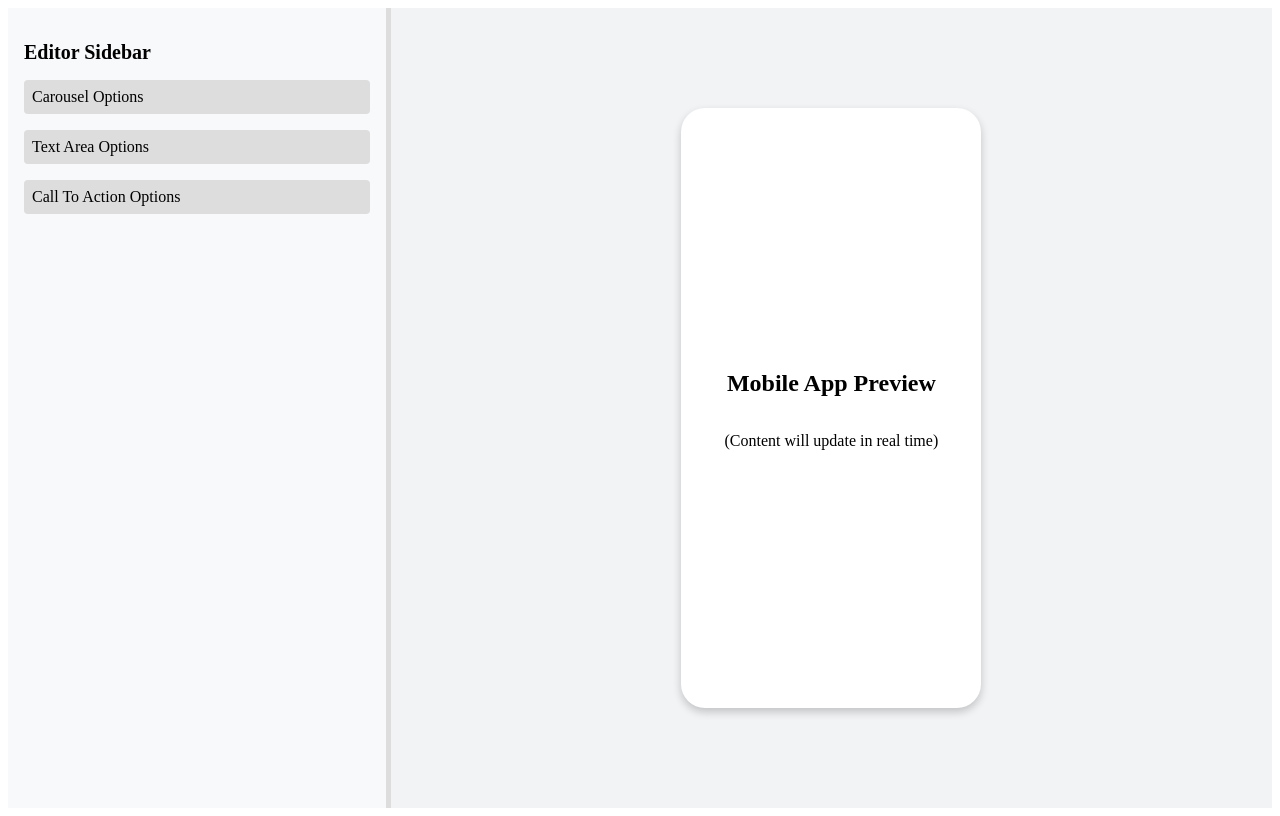
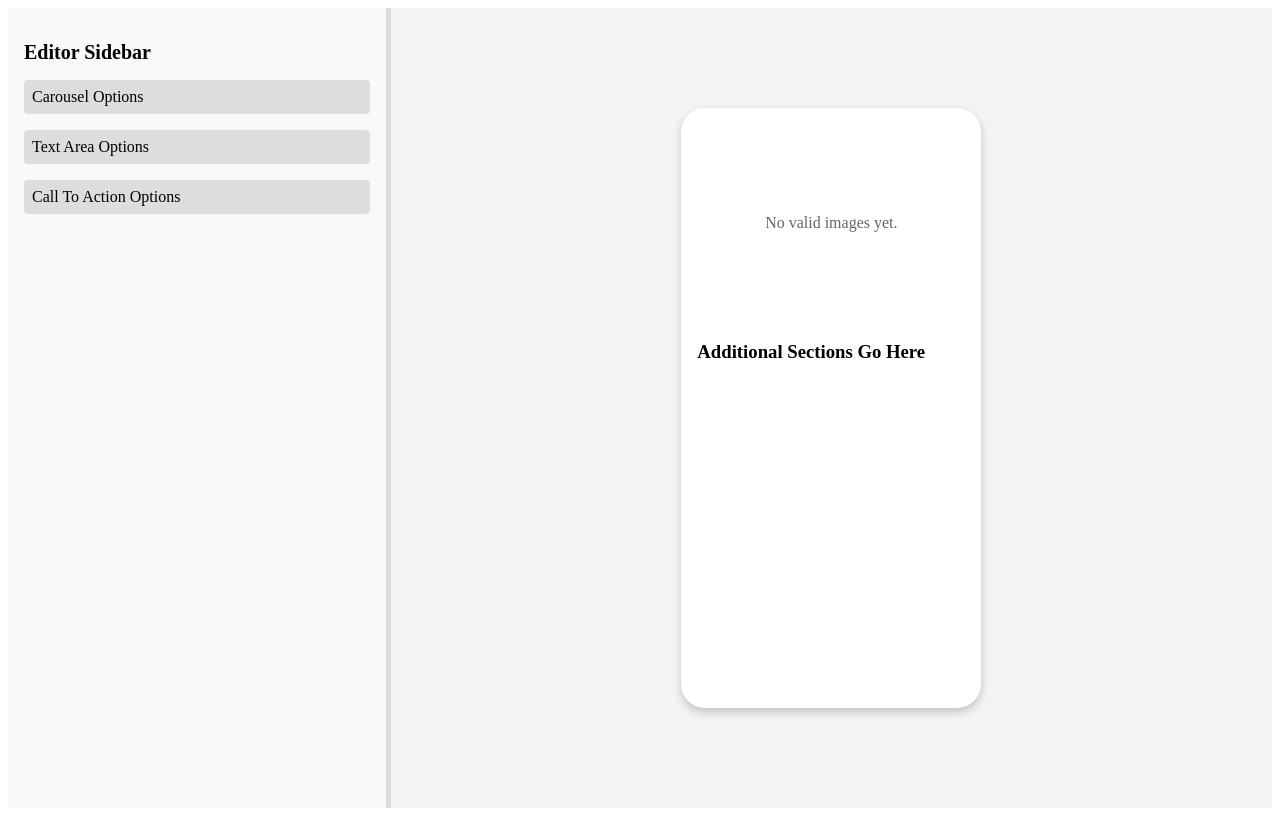
Before and after one commit to c0nsy/reactiv-technical, a React (Vite) app in the folder frontend/: page / in a window 1280 px wide. Built offline with nearby package versions, Linux system fonts and the light colour scheme.

Commit message:
Implementing the react slick library to handle the carousel

```diff
--- a/frontend/src/components/Carousel/Carousel.jsx
+++ b/frontend/src/components/Carousel/Carousel.jsx
@@ -1,32 +1,27 @@
-import React, { useState } from "react";
+import { useState, useEffect } from "react";
+import { useAppContext } from "../../context/AppContext";
 import styles from "./Carousel.module.css";
 
-// A basic URL regex for demonstration
+// A basic URL regex
 const urlRegex = /^https?:\/\/[^\s/$.?#].[^\s]*$/i;
 
 const Carousel = () => {
   const [dropdownOpen, setDropdownOpen] = useState(false);
 
-  // Each item has { value: string, isValid: boolean }
+  // Local state for user-typed URLs, each item = { value: string, isValid: boolean }
   const [textAreas, setTextAreas] = useState([]);
 
-  // Toggle the dropdown
+  // Pull in global context so we can set the array of valid carousel images
+  const { setCarouselImages } = useAppContext();
+
+  // Toggles the dropdown for the carousel
   const toggleDropdown = () => {
     setDropdownOpen((prev) => !prev);
   };
 
-  // Validate URL
-  const validateUrl = (url) => {
-    // Trim and test against regex
-    return urlRegex.test(url.trim());
-  };
-
   // Add a new text area
   const addTextArea = () => {
-    setTextAreas((prev) => [
-      ...prev,
-      { value: "", isValid: true }, // default to true until the user enters something
-    ]);
+    setTextAreas((prev) => [...prev, { value: "", isValid: true }]);
   };
 
   // Delete a text area
@@ -34,29 +29,33 @@ const Carousel = () => {
     setTextAreas((prev) => prev.filter((_, i) => i !== index));
   };
 
-  // Handle text change
+  // Validate and handle text change
   const handleTextChange = (index, newValue) => {
-    // If you'd like empty strings to NOT be red, handle that logic here:
-    // For example, if empty strings are allowed, you could do:
-    // const isValid = !newValue.trim() || validateUrl(newValue);
-    // But if you always want a valid URL or else it's red, do:
-    const isValid = validateUrl(newValue);
-
+    const isValid = urlRegex.test(newValue.trim());
     setTextAreas((prev) =>
-      prev.map((item, i) =>
-        i === index ? { ...item, value: newValue, isValid } : item
-      )
+      prev.map((item, i) => (i === index ? { value: newValue, isValid } : item))
     );
   };
 
-  // If any text area is invalid, disable the add button
+  // If any text area is invalid, disable the plus button
   const anyInvalid = textAreas.some((item) => !item.isValid);
+
+  // Whenever `textAreas` changes, update the global context with only valid URLs
+  useEffect(() => {
+    const validUrls = textAreas
+      .filter((item) => item.isValid && item.value.trim() !== "")
+      .map((item) => item.value.trim());
+
+    // Update the global carouselImages array with the valid ones
+    setCarouselImages(validUrls);
+  }, [textAreas, setCarouselImages]);
 
   return (
     <div className={styles.carouselEditor}>
       <div className={styles.dropdownHeader} onClick={toggleDropdown}>
         Carousel Options
       </div>
+
       {dropdownOpen && (
         <div className={styles.dropdownBody}>
           {textAreas.map((item, index) => (
@@ -65,7 +64,6 @@ const Carousel = () => {
                 value={item.value}
                 onChange={(e) => handleTextChange(index, e.target.value)}
                 placeholder="Enter a URL for an image"
-                // Apply the 'invalid' class if NOT valid
                 className={
                   item.isValid
                     ? styles.textArea
@@ -80,6 +78,7 @@ const Carousel = () => {
               </button>
             </div>
           ))}
+
           <button
             onClick={addTextArea}
             className={styles.addButton}
--- a/frontend/src/components/MobilePreview/MobilePreview.jsx
+++ b/frontend/src/components/MobilePreview/MobilePreview.jsx
@@ -1,12 +1,48 @@
-// import React from "react";
+import React from "react";
+import Slider from "react-slick";
+import { useAppContext } from "../../context/AppContext";
+import "slick-carousel/slick/slick.css";
+import "slick-carousel/slick/slick-theme.css";
 import styles from "./MobilePreview.module.css";
 
 const MobilePreview = () => {
+  const { carouselImages } = useAppContext();
+
+  const isSingleSlide = carouselImages.length <= 1;
+
+  // React Slick settings
+  const settings = {
+    dots: true,
+    infinite: !isSingleSlide,
+    speed: 500,
+    slidesToShow: 1,
+    slidesToScroll: 1,
+  };
+
   return (
     <div className={styles.previewContainer}>
       <div className={styles.phone}>
-        <h2>Mobile App Preview</h2>
-        <p>(Content will update in real time)</p>
+        <div className={styles.carouselContainer}>
+          {carouselImages && carouselImages.length > 0 ? (
+            <Slider {...settings} className={styles.slickContainer}>
+              {carouselImages.map((url, index) => (
+                <div key={index} className={styles.slide}>
+                  <img
+                    src={url}
+                    alt={`Carousel ${index}`}
+                    className={styles.image}
+                  />
+                </div>
+              ))}
+            </Slider>
+          ) : (
+            <p className={styles.noImages}>No valid images yet.</p>
+          )}
+        </div>
+        <div className={styles.bottomSection}>
+          {/* Other content like TextArea preview or Call To Action preview can go here */}
+          <h3>Additional Sections Go Here</h3>
+        </div>
       </div>
     </div>
   );
--- a/frontend/src/components/MobilePreview/MobilePreview.module.css
+++ b/frontend/src/components/MobilePreview/MobilePreview.module.css
@@ -1,20 +1,65 @@
 .previewContainer {
-  width: 70%;
+  flex: 1;
   display: flex;
   align-items: center;
   justify-content: center;
   background-color: #f1f3f5;
 }
 
+/* The phone container */
 .phone {
   width: 300px;
   height: 600px;
   background: white;
   border-radius: 24px;
   box-shadow: 0 4px 8px rgba(0, 0, 0, 0.2);
+  overflow: hidden;
+
+  /* Using flex layout to easily divide into top (carousel) and bottom sections */
   display: flex;
   flex-direction: column;
+}
+
+/* Carousel container: occupies top 1/3 of the phone */
+.carouselContainer {
+  flex: 0 0 33%; /* Exactly one-third of the phone's height */
+  position: relative;
+}
+
+/* The slick container will fill entire .carouselContainer */
+.slickContainer {
+  width: 100%;
+  height: 100%;
+}
+
+/* Each slide in the carousel */
+.slide {
+  text-align: center;
+  height: 100%; /* fill the parent's height */
+  display: flex;
   align-items: center;
   justify-content: center;
-  text-align: center;
 }
+
+/* Images in the carousel */
+.image {
+  max-width: 100%;
+  max-height: 100%;
+  object-fit: cover;
+}
+
+/* Placeholder for the remaining 2/3 of the phone */
+.bottomSection {
+  flex: 1;
+  padding: 1rem;
+  overflow-y: auto;
+}
+
+/* Style for 'No valid images yet.' text */
+.noImages {
+  height: 100%;
+  display: flex;
+  align-items: center;
+  justify-content: center;
+  color: #666;
+}
--- a/package.json
+++ b/package.json
@@ -1,5 +1,7 @@
 {
   "dependencies": {
-    "react-resizable": "^3.0.5"
+    "react-resizable": "^3.0.5",
+    "react-slick": "^0.30.3",
+    "slick-carousel": "^1.8.1"
   }
 }
```
Also changed, not shown: 1 other file (tests, documents, lock files or other folders).
